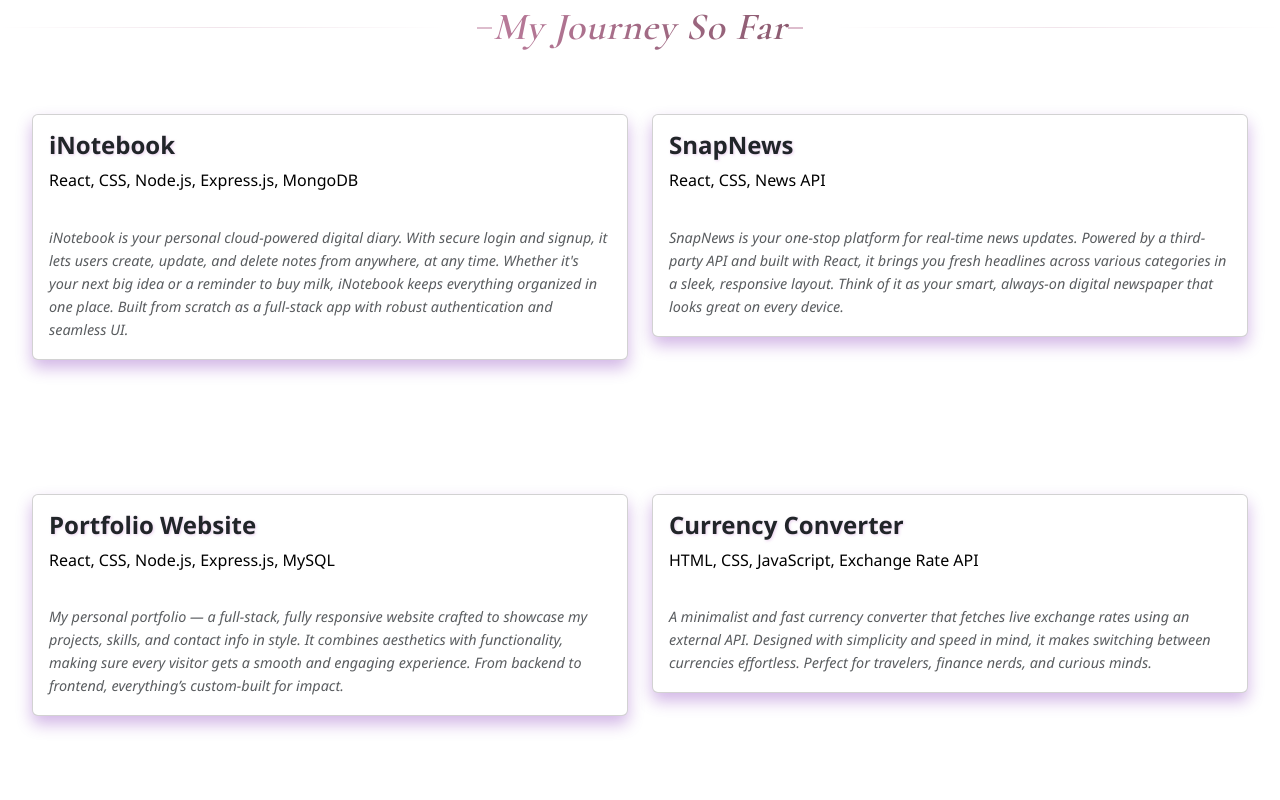
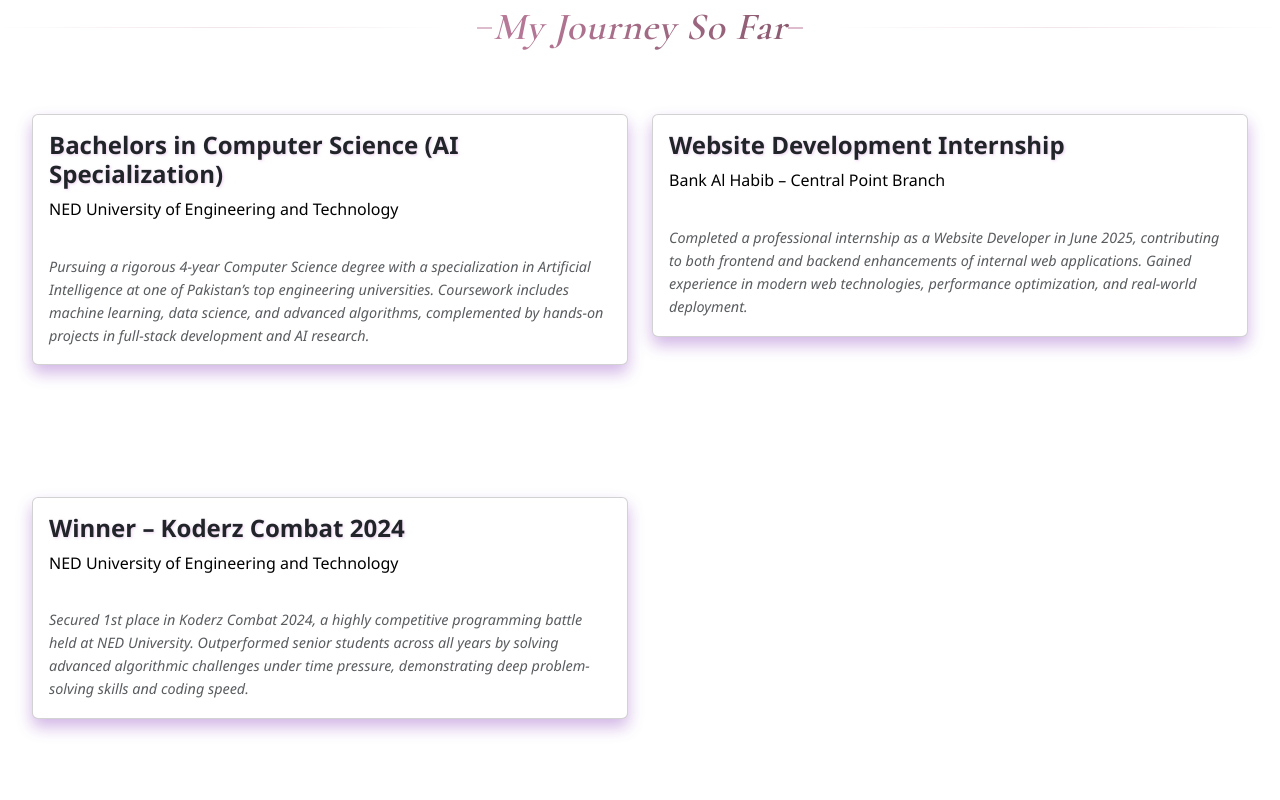
Before and after one commit to kashafshakir/Portfolio, a React (Create React App) app: page / in a window 1280 px wide. Shown: the part 4620-5420 px from the top of the page. Built offline with nearby package versions, Linux system fonts and the light colour scheme; no server answers; a web font is replaced by a local one.

Commit message:
Add projects

```diff
--- a/src/components/EducationandExperience.js
+++ b/src/components/EducationandExperience.js
@@ -34,33 +34,33 @@
 const journey = [
   {
     id: 1,
-    degree: "iNotebook",
-    institution: "React, CSS, Node.js, Express.js, MongoDB",
+    degree: "Bachelors in Computer Science (AI Specialization)",
+    institution: "NED University of Engineering and Technology",
+    start_year: 2023,
+    end_year: 2027,
     description:
-      "iNotebook is your personal cloud-powered digital diary. With secure login and signup, it lets users create, update, and delete notes from anywhere, at any time. Whether it's your next big idea or a reminder to buy milk, iNotebook keeps everything organized in one place. Built from scratch as a full-stack app with robust authentication and seamless UI.",
+      "Pursuing a rigorous 4-year Computer Science degree with a specialization in Artificial Intelligence at one of Pakistan’s top engineering universities. Coursework includes machine learning, data science, and advanced algorithms, complemented by hands-on projects in full-stack development and AI research.",
   },
   {
     id: 2,
-    degree: "SnapNews",
-    institution: "React, CSS, News API",
+    degree: "Website Development Internship",
+    institution: "Bank Al Habib – Central Point Branch",
+    start_year: 2025,
+    end_year: 2025,
     description:
-      "SnapNews is your one-stop platform for real-time news updates. Powered by a third-party API and built with React, it brings you fresh headlines across various categories in a sleek, responsive layout. Think of it as your smart, always-on digital newspaper that looks great on every device.",
+      "Completed a professional internship as a Website Developer in June 2025, contributing to both frontend and backend enhancements of internal web applications. Gained experience in modern web technologies, performance optimization, and real-world deployment.",
   },
   {
     id: 3,
-    degree: "Portfolio Website",
-    institution: "React, CSS, Node.js, Express.js, MySQL",
+    degree: "Winner – Koderz Combat 2024",
+    institution: "NED University of Engineering and Technology",
+    start_year: 2024,
+    end_year: 2024,
     description:
-      "My personal portfolio — a full-stack, fully responsive website crafted to showcase my projects, skills, and contact info in style. It combines aesthetics with functionality, making sure every visitor gets a smooth and engaging experience. From backend to frontend, everything’s custom-built for impact.",
-  },
-  {
-    id: 4,
-    degree: "Currency Converter",
-    institution: "HTML, CSS, JavaScript, Exchange Rate API",
-    description:
-      "A minimalist and fast currency converter that fetches live exchange rates using an external API. Designed with simplicity and speed in mind, it makes switching between currencies effortless. Perfect for travelers, finance nerds, and curious minds.",
+      "Secured 1st place in Koderz Combat 2024, a highly competitive programming battle held at NED University. Outperformed senior students across all years by solving advanced algorithmic challenges under time pressure, demonstrating deep problem-solving skills and coding speed.",
   },
 ];
+
 
 
   return (
```
